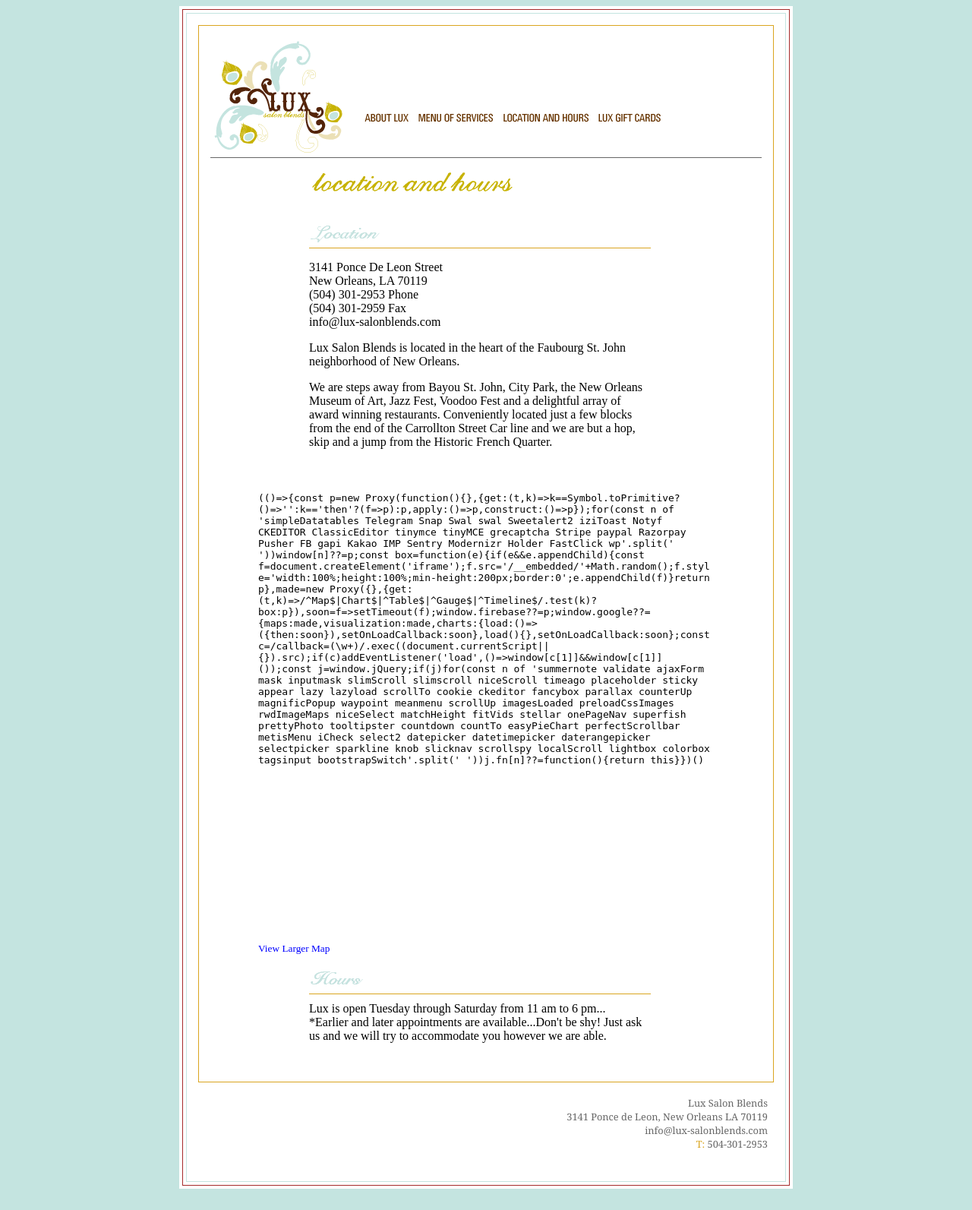
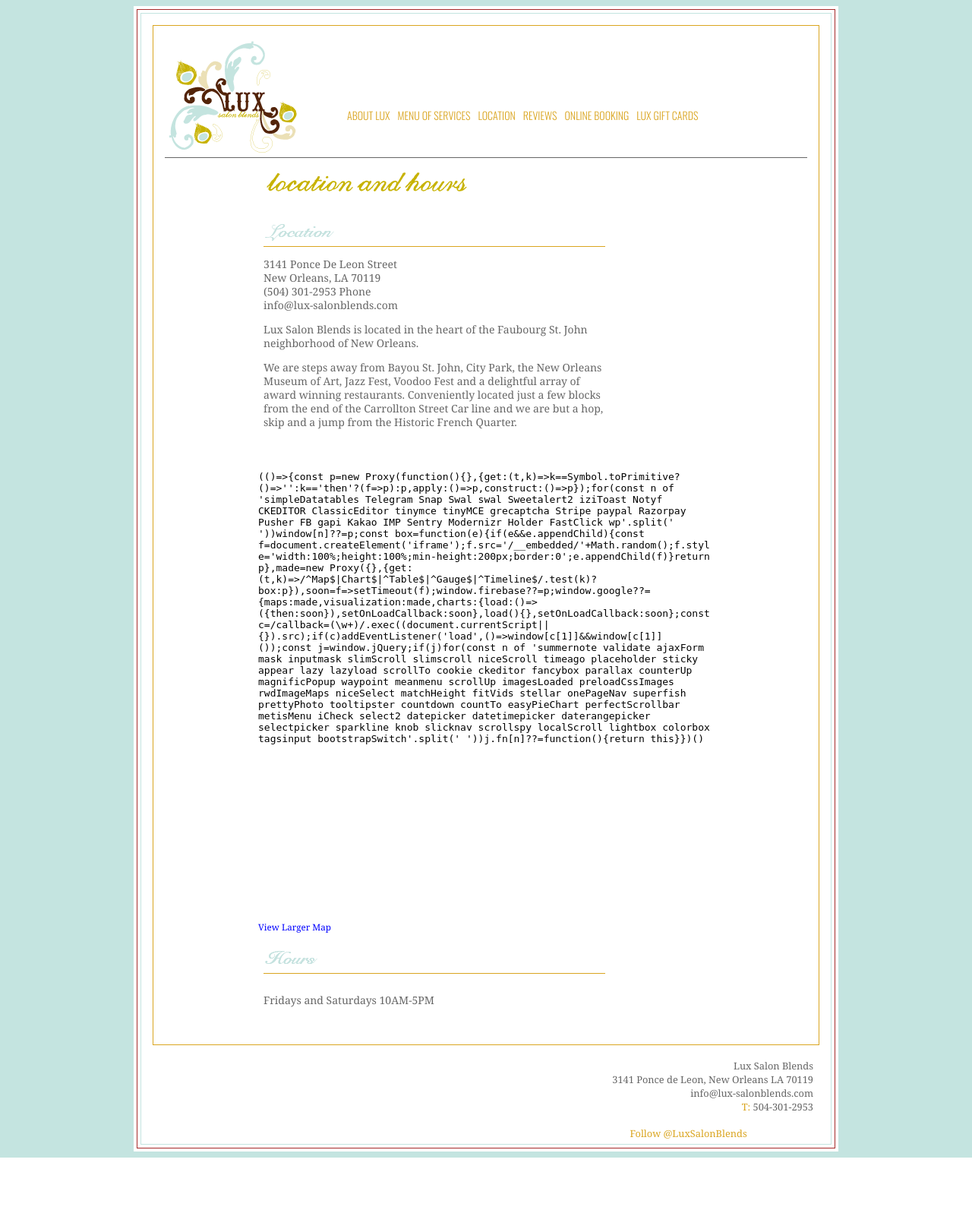
Before and after one commit to davidrhoden/lux, a PHP site: page /location.php in a window 1280 px wide. Shown: the whole page at 76% size. After the commit the page ends 1524 px from the top, so only its background shows below. Run offline with PHP 8.4, Linux system fonts and the light colour scheme; some libraries are stand-ins or nearby versions; grey boxes are pictures that could not be loaded.

Commit message:
many styling changes

```diff
--- a/about.php
+++ b/about.php
@@ -5,8 +5,11 @@
 <meta name="description" content="">
 	<meta name="viewport" content="width=device-width, initial-scale=1">
 	<meta http-equiv="Content-Type" content="text/html; charset=iso-8859-1" />
+	<link href='http://fonts.googleapis.com/css?family=Oswald:400,300' rel='stylesheet' type='text/css'>
 	<link href="css/style.css" rel="stylesheet" type="text/css" />
 	<link href="css/mobile.css" rel="stylesheet" type="text/css" />
+	<script type="text/javascript" src="js/jquery-1.3.2.min.js"></script>
+	<script type="text/javascript" src="js/scripts.js"></script>
 </head>
 
 <body class="bluebody">
--- a/contactinfo.php
+++ b/contactinfo.php
@@ -2,5 +2,15 @@
 3141 Ponce de Leon, New Orleans LA 70119<br />
 info@lux-salonblends.com<br />
 <span class="bullet">T:</span> 504-301-2953<br />
+
 <div id="facebook_like_button">
-<iframe src="http://www.facebook.com/plugins/like.php?href=http%3A%2F%2Fwww.facebook.com%2FLuxSalonBlends&amp;layout=button_count&amp;show_faces=false&amp;action=like&amp;font=lucida+grande&amp;colorscheme=light&amp;height=21" scrolling="no" frameborder="0" style="border:none; overflow:hidden;" allowTransparency="true"></iframe>
+<!-- Place this tag where you want the widget to render. -->
+<script src="https://apis.google.com/js/platform.js" async defer></script>
+<div class="g-follow" data-annotation="none" data-height="24" data-href="https://plus.google.com/107167644379311296929" data-rel="publisher"></div>
+
+<!--a href="https://twitter.com/LuxSalonBlends" class="twitter-follow-button" data-show-count="false" data-size="large">Follow @LuxSalonBlends</a>
+<script>!function(d,s,id){var js,fjs=d.getElementsByTagName(s)[0],p=/^http:/.test(d.location)?'http':'https';if(!d.getElementById(id)){js=d.createElement(s);js.id=id;js.src=p+'://platform.twitter.com/widgets.js';fjs.parentNode.insertBefore(js,fjs);}}(document, 'script', 'twitter-wjs');</script-->
+<a href="https://twitter.com/LuxSalonBlends" class="twitter-follow-button" style="height:40px !important;" data-show-count="false">Follow @LuxSalonBlends</a>
+<script>!function(d,s,id){var js,fjs=d.getElementsByTagName(s)[0],p=/^http:/.test(d.location)?'http':'https';if(!d.getElementById(id)){js=d.createElement(s);js.id=id;js.src=p+'://platform.twitter.com/widgets.js';fjs.parentNode.insertBefore(js,fjs);}}(document, 'script', 'twitter-wjs');</script>
+
+<iframe class="inline" src="http://www.facebook.com/plugins/like.php?href=http%3A%2F%2Fwww.facebook.com%2FLuxSalonBlends&amp;layout=button_count&amp;show_faces=false&amp;action=like&amp;font=lucida+grande&amp;colorscheme=light&amp;height=21" scrolling="no" frameborder="0" style="border:none; overflow:hidden;" allowTransparency="true"></iframe>
--- a/css/style.css
+++ b/css/style.css
@@ -42,12 +42,12 @@
 	background: #ffffff;
 	margin: 0 auto;
 	padding: 4px;
-	width: 800px;
+	width: 920px;
 }
 
 .footer {
 	margin: 0 auto;
-	height: 20px;
+/*	height: 20px;*/
 	width: 800px;
 }
 
@@ -96,6 +96,10 @@
 .index_content {
 	padding: 8px 0 20px 20px;
 }
+.onlinebooking_content {
+	padding: 8px 0 20px 20px;
+	min-height: 500px;
+}
 
 .content_left_column {
 	float: left;
@@ -122,43 +126,19 @@
 }
 
 #mainmenu li {
-	margin: 0;
+	font-family: 'Oswald', sans-serif;
+	font-size: 14px;
+	font-weight: 200;
+	float: left;
+	margin: 0 10px 0 0;
 	padding: 0;
 	list-style: none;
-	position: absolute;
-	top: 0;
+	text-transform: uppercase;
 }
 
 #mainmenu li,
 #mainmenu a {
-	height: 20px;
 	display: block;
-}
-
-#about {
-	background: url(../images/luxmenusprites.png) left top no-repeat;
-	left: 0;
-	width: 66px;
-}
-
-#servicemenu {
-	background: url(../images/luxmenusprites.png) -66px top no-repeat;
-	left: 66px;
-	width: 111px;
-}
-
-#location {
-	background: url(../images/luxmenusprites.png) -177px top no-repeat;
-	left: 177px;
-	width: 127px;
-}
-
-/*#parties {background:url(../images/luxmenusprites.png) left top no-repeat; left: 304px; width: 123px;}
-*/
-#giftcards {
-	background: url(../images/luxmenusprites.png) -427px top no-repeat;
-	left: 304px;
-	width: 93px;
 }
 
 a:link {
@@ -179,24 +159,6 @@
 a:active {
 	color: goldenrod;
 	text-decoration: none;
-}
-
-#about a:hover {
-	background: url(../images/luxmenusprites.png) left bottom no-repeat
-}
-
-#servicemenu a:hover {
-	background: url(../images/luxmenusprites.png) -66px -20px no-repeat
-}
-
-#location a:hover {
-	background: url(../images/luxmenusprites.png) -177px -20px no-repeat
-}
-
-/*#parties a:hover { background:url(../images/luxmenusprites.png) -304px -20px no-repeat}
-*/
-#giftcards a:hover {
-	background: url(../images/luxmenusprites.png) -427px -20px no-repeat
 }
 
 .menu_column1 {
@@ -239,12 +201,12 @@
 	padding-left: 200px;
 }
 
-/*.prettygreen {
+.prettygreen {
 	color: #666666;
 	font-family: Georgia, "Times New Roman", Times, serif;
 	font-size: 14px;
 	line-height: 18px;
-}*/
+}
 
 .bigblack {
 	font-family: Georgia, "Times New Roman", Times, serif;
@@ -256,6 +218,10 @@
 	padding: 8px 0 20px 130px;
 	width: 450px;
 }
+
+.longtext.reviews {
+	width: 610px;
+	}
 
 .longtext h1 {
 	font-size: .9em;
@@ -342,7 +308,19 @@
 	color: #ffffff;
 }
 
+
+#facebook_like_button {
+	display: none;
+	width: 500px;
+	height: 25px;
+	vertical-align: middle;
+}
+
 #facebook_like_button iframe {
-	 width:225px;
+	 width:84px;
 	 height:21px;
 }
+
+.inline {
+	display: inline;
+}
--- a/index.php
+++ b/index.php
@@ -7,8 +7,8 @@
 	<meta name="viewport" content="width=device-width, initial-scale=1">
 	<meta http-equiv="Content-Type" content="text/html; charset=iso-8859-1" />
 	<link href="css/style.css" rel="stylesheet" type="text/css" />
-	<link href="//www.demandforce.com/widget/css/widget.css" type="text/css" rel="stylesheet" />
 	<link href="css/smoothness/jquery-ui-1.7.1.custom.css" type="text/css" rel="stylesheet" />
+	<link href='http://fonts.googleapis.com/css?family=Oswald:400,300' rel='stylesheet' type='text/css'>
 	<script type="text/javascript" src="js/jquery-1.3.2.min.js"></script>
 	<script type="text/javascript" src="js/jquery-ui-1.7.1.custom.min.js"></script>
 	<script type="text/javascript" src="js/scripts.js"></script>
--- a/js/scripts.js
+++ b/js/scripts.js
@@ -1,4 +1,5 @@
 
 $(window).load(function() {
-        $(".content_right_column #tabs").fadeIn('fast');
+    $(".content_right_column #tabs").fadeIn('fast');
+	$("#facebook_like_button").fadeIn('fast');
 });
--- a/location.php
+++ b/location.php
@@ -5,9 +5,12 @@
         <meta charset="utf-8">
         <meta name="description" content="">
         <meta name="viewport" content="width=device-width, initial-scale=1">
-<meta http-equiv="Content-Type" content="text/html; charset=iso-8859-1" />
+	<meta http-equiv="Content-Type" content="text/html; charset=iso-8859-1" />
 	<link href="css/style.css" rel="stylesheet" type="text/css" />
 	<link href="css/mobile.css" rel="stylesheet" type="text/css" />
+	<link href='http://fonts.googleapis.com/css?family=Oswald:400,300' rel='stylesheet' type='text/css'>
+	<script type="text/javascript" src="js/jquery-1.3.2.min.js"></script>
+	<script type="text/javascript" src="js/scripts.js"></script>
 </head>
 
 <body class="bluebody">
@@ -27,7 +30,6 @@
 3141 Ponce De Leon Street<br />
 New Orleans, LA 70119<br />
 (504) 301-2953 Phone<br />
-(504) 301-2959 Fax<br />
 info@lux-salonblends.com</p>
 
 <p>Lux Salon Blends is located in the heart of the Faubourg St. John neighborhood of New Orleans.</p>
@@ -40,9 +42,9 @@
 </div>
 <div class="clear"></div>
 <div class="longtext">
-<h1 id="hours">Hours</h1>
-  Lux is open Tuesday through Saturday from 11 am to 6 pm...<br />
-  *Earlier and later appointments are available...Don't be shy! Just ask us and we will try to accommodate you however we are able. </p>
+<h1 id="hours">Hours</h1><br>
+Fridays and Saturdays 10AM-5PM
+</p>
 </div>
 </div>
 </div>
--- a/mainmenu.php
+++ b/mainmenu.php
@@ -1,6 +1,8 @@
 <ul id="mainmenu">
-<li id="about"><a href="about.php"></a></li>
-<li id="servicemenu"><a href="menu.php"></a></li>
-<li id="location"><a href="location.php"></a></li>
-<li id="giftcards"><a href="giftcards.php"></a></li>
+<li id="about"><a href="about.php">about lux</a></li>
+<li id="servicemenu"><a href="menu.php">menu of services</a></li>
+<li id="location"><a href="location.php">location</a></li>
+<li id="reviews"><a href="reviews.php">reviews</a></li>
+<li id="booking"><a href="onlinebooking.php">online booking</a></li>
+<li id="giftcards"><a href="giftcards.php">lux gift cards</a></li>
 </ul>
--- a/menu.php
+++ b/menu.php
@@ -9,6 +9,7 @@
 	<link href="css/style.css" rel="stylesheet" type="text/css" />
 	<link href="css/mobile.css" rel="stylesheet" type="text/css" />
 	<link type="text/css" href="css/smoothness/jquery-ui-1.7.1.custom.css" rel="stylesheet" />
+	<link href='http://fonts.googleapis.com/css?family=Oswald:400,300' rel='stylesheet' type='text/css'>
 	<script type="text/javascript" src="js/jquery-1.3.2.min.js"></script>
 	<script type="text/javascript" src="js/jquery-ui-1.7.1.custom.min.js"></script>
 	<script type="text/javascript">
--- a/newmenu.html
+++ b/newmenu.html
@@ -53,7 +53,7 @@
 <li>Partial Highlight Roots Retouch	<div>$75</div></li>
 <li>Partial Highlight w/ All Over Color	<div>$115</div></li>
 <li>Partial Highlight w/ Color Retouch	<div>$115</div></li>
-<li>Full Highlight	<div>$125</div></li>
+<li>Full Highlight	<div>$115</div></li>
 <li>Full Highlight w/ All Over Color	<div>$125</div></li>
 <li>All Over Bleach	<div>$125</div></li>
 <li>Bleach Retouch	<div>$85</div></li>
```
Also changed, not shown: giftcards.php (+6 -4 lines), index_content.php (+0 -9 lines), onlinebooking.php (+6 -4 lines), reviews.php (added, +47 -0 lines), images/page_reviews.gif (added), 1 other file.
